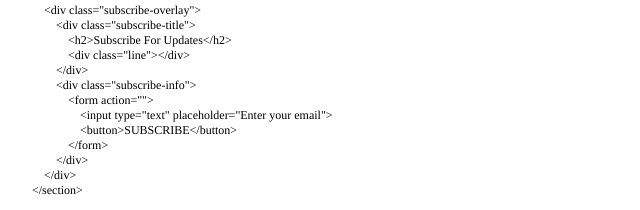
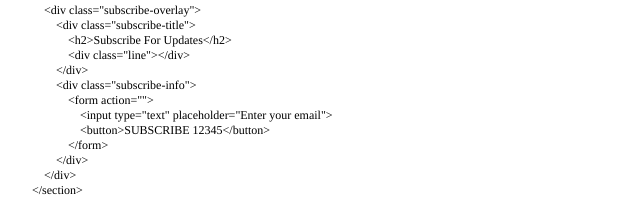
Before and after one commit to marta-rakowska/courseGIT, a plain HTML site: page index.html in a window 1280 px wide. Shown: the part 2285-2495 px from the top of the page, 0-640 px from the left. Drawn offline with Linux system fonts and the light colour scheme.

```diff
--- a/index.html
+++ b/index.html
@@ -173,7 +173,7 @@
 <p class="p1"><span class="s1"><span class="Apple-converted-space">                </span>&lt;div class="subscribe-info"&gt;</span></p>
 <p class="p1"><span class="s1"><span class="Apple-converted-space">                    </span>&lt;form action=""&gt;</span></p>
 <p class="p1"><span class="s1"><span class="Apple-converted-space">                        </span>&lt;input type="text" placeholder="Enter your email"&gt;</span></p>
-<p class="p1"><span class="s1"><span class="Apple-converted-space">                        </span>&lt;button&gt;SUBSCRIBE&lt;/button&gt;</span></p>
+<p class="p1"><span class="s1"><span class="Apple-converted-space">                        </span>&lt;button&gt;SUBSCRIBE 12345&lt;/button&gt;</span></p>
 <p class="p1"><span class="s1"><span class="Apple-converted-space">                    </span>&lt;/form&gt;</span></p>
 <p class="p1"><span class="s1"><span class="Apple-converted-space">                </span>&lt;/div&gt;</span></p>
 <p class="p1"><span class="s1"><span class="Apple-converted-space">            </span>&lt;/div&gt;</span></p>
```
